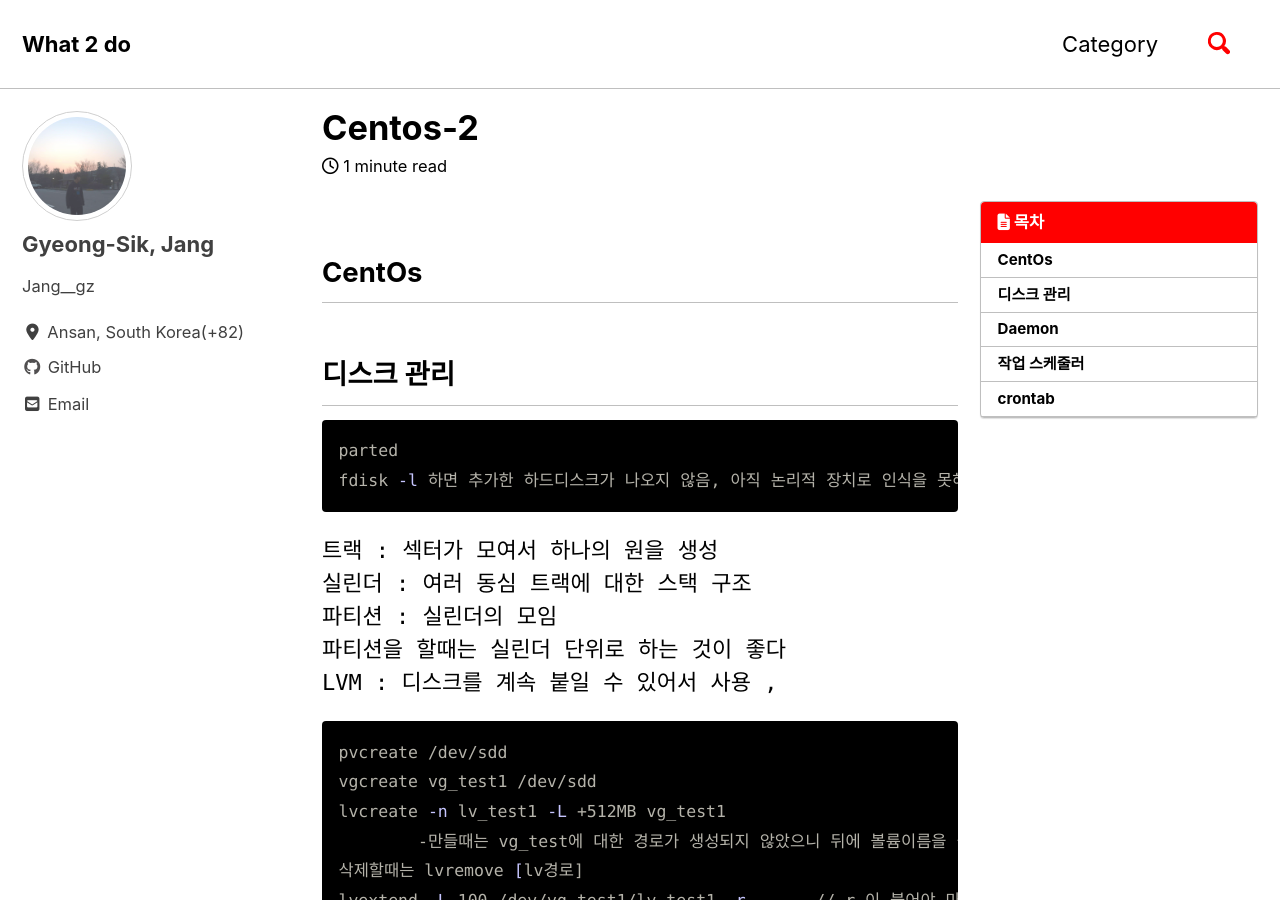
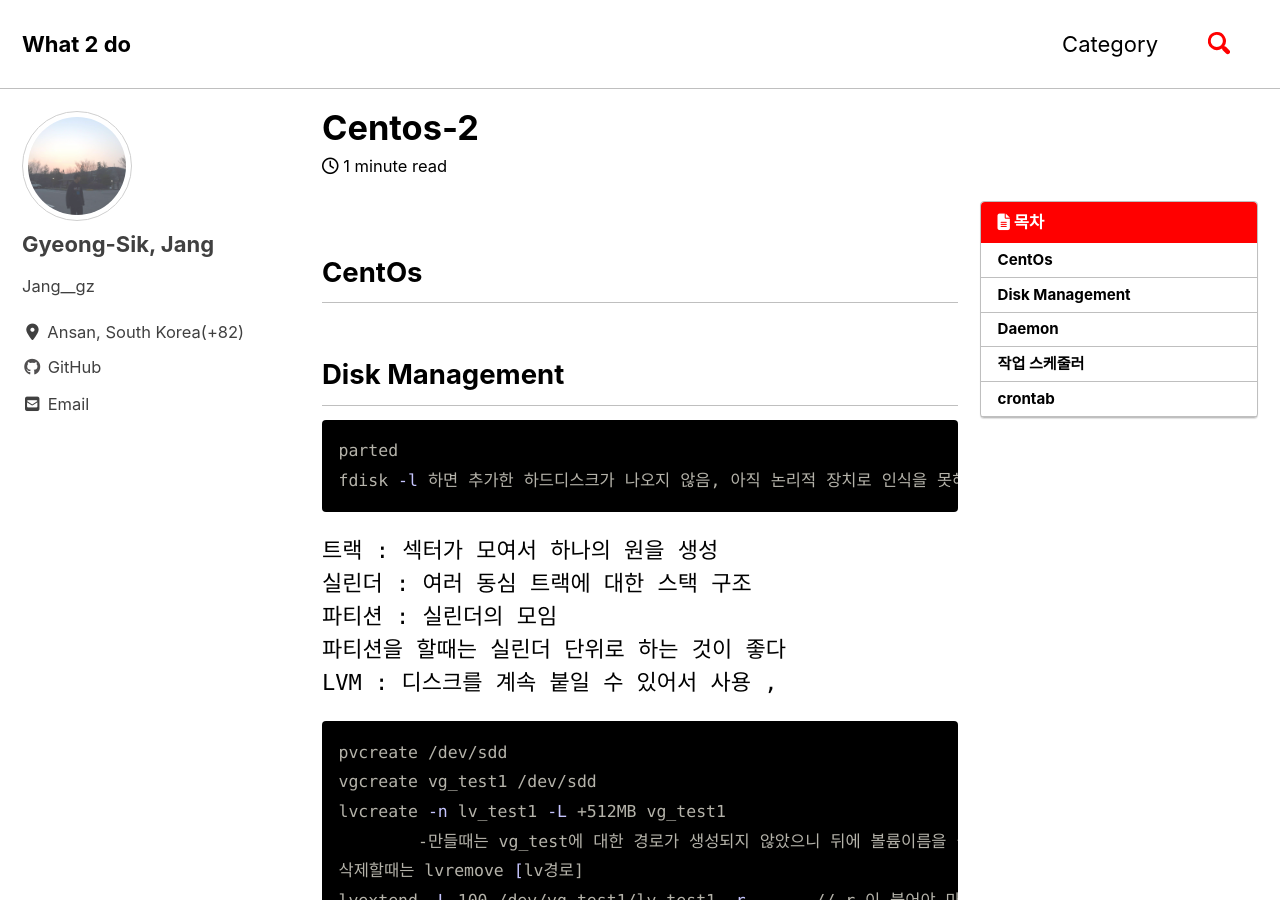
Before and after one commit to JangGyeongSik/JangGyeongSik.github.io, a Jekyll site: the page built from _posts/2019-07-30-basic_post.md, in a window 1280 px wide and 900 px high. Built offline with Jekyll 4.4.1, drawn with Linux system fonts in a browser that asks for light colours; cached includes are drawn as plain includes; nearby versions of some CDN libraries.

Commit message:
Update 2019-07-30-basic_post.md

````diff
--- a/_posts/2019-07-30-basic_post.md
+++ b/_posts/2019-07-30-basic_post.md
@@ -9,7 +9,7 @@ toc_label: 목차
 ## CentOs
 
 
-## 디스크 관리
+## Disk Management
 ```bash
 parted
 fdisk -l 하면 추가한 하드디스크가 나오지 않음, 아직 논리적 장치로 인식을 못해서
````
